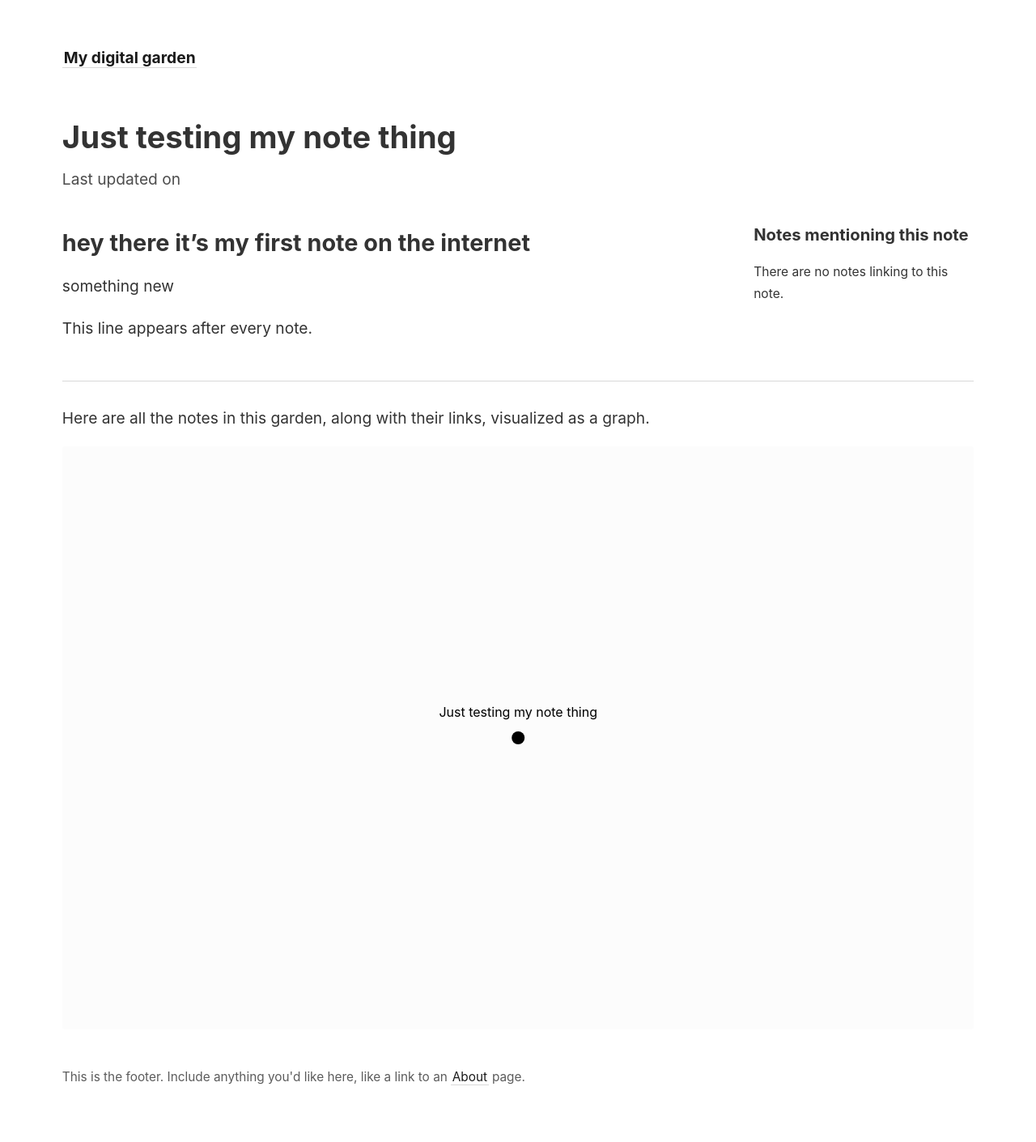
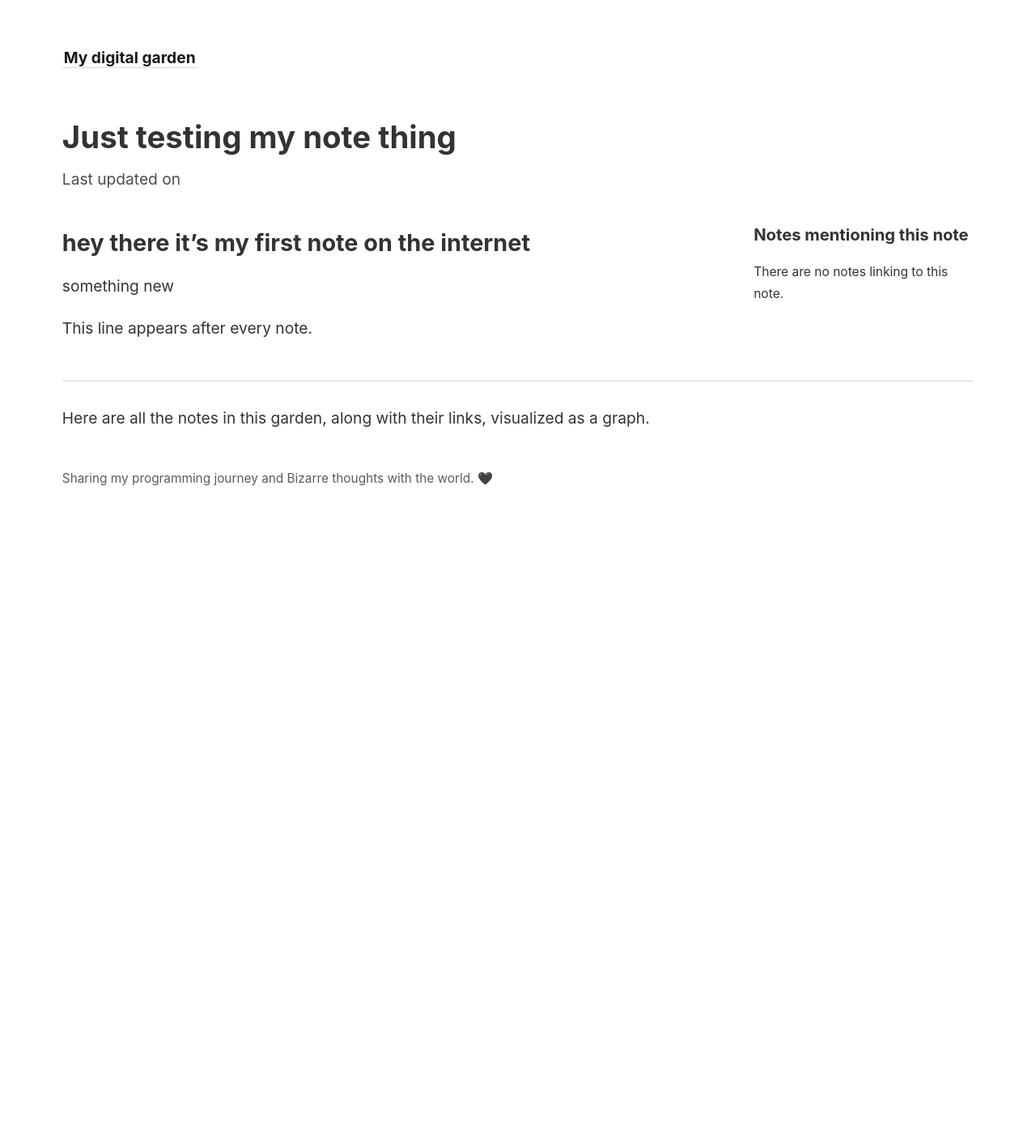
Before and after one commit to karim-ayman1/space-garden, a Jekyll site: the page built from _notes/just testing my note thing.md, in a window 1280 px wide. Shown: the whole page at 81% size. Built offline with Jekyll 4.4.1, drawn with Linux system fonts in a browser that asks for light colours; after the commit the page ends 900 px from its top, so only the background shows below that.

Commit message:
vault backup: 2023-06-01 02:01:58

```diff
--- a/_includes/footer.html
+++ b/_includes/footer.html
@@ -1 +1 @@
-This is the footer. Include anything you'd like here, like a link to an <a class="internal-link" href="/about">About</a> page.
+Sharing my programming journey and Bizarre thoughts with the world. 🖤
--- a/_includes/notes_graph.html
+++ b/_includes/notes_graph.html
@@ -39,7 +39,7 @@
   }
 </style>
 
-<div id="graph-wrapper">
+<!-- <div id="graph-wrapper">
   <script>
     window.addEventListener("load", loadGraph);
 
@@ -308,4 +308,4 @@
       }
     }
   </script>
-</div>
+</div> -->
```
